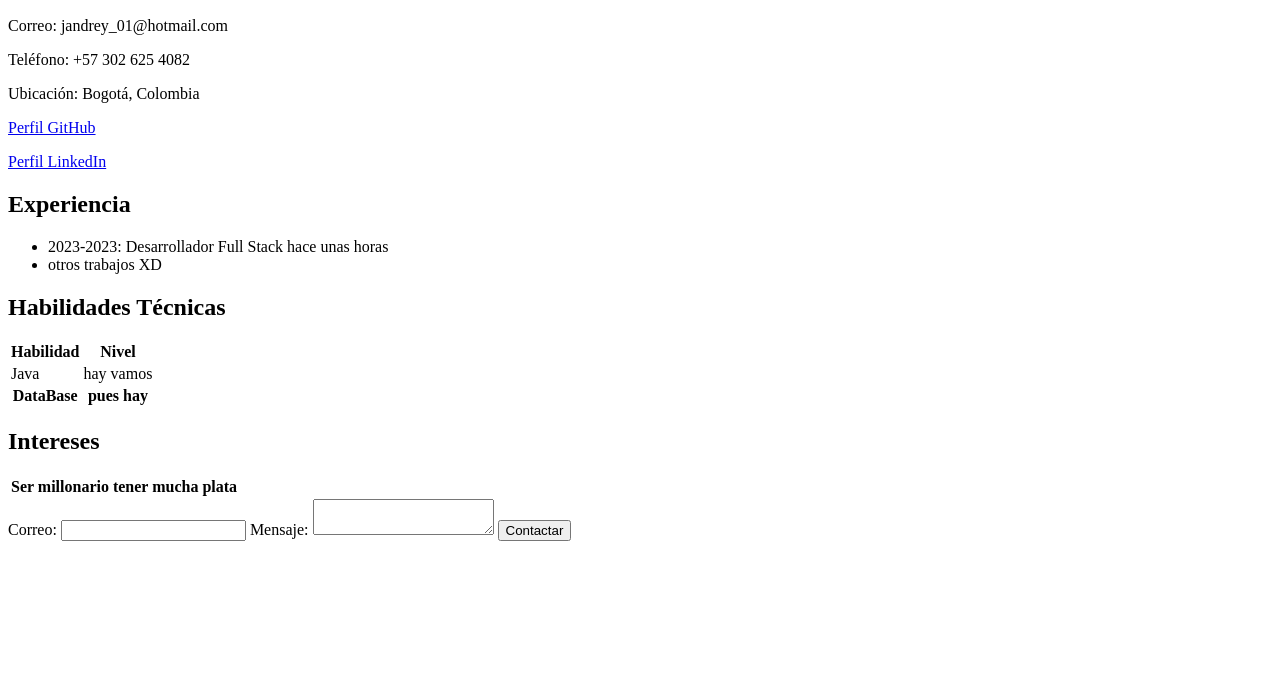
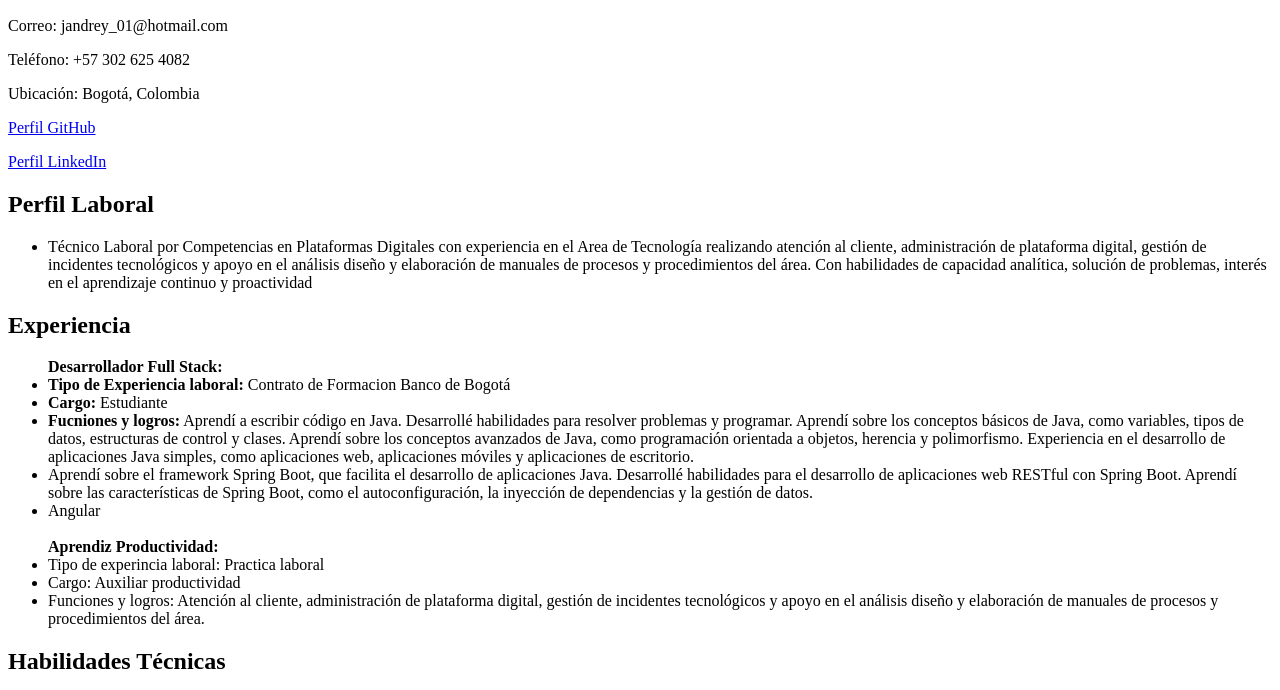
Before and after one commit to Meins2002/Proyecto_Hoja_de_Vida, a plain HTML site: page Index.html in a window 1280 px wide. Shown: the part 110-800 px from the top of the page. Drawn offline with Linux system fonts and the light colour scheme.

Commit message:
Actualización de hoja devida

```diff
--- a/Index.html
+++ b/Index.html
@@ -20,11 +20,41 @@
         </a>
     </p>
 
+    <h2>Perfil Laboral</h2>
+    <ul>
+      <li>
+        Técnico Laboral por Competencias en Plataformas Digitales con experiencia en el Area de Tecnología
+        realizando atención al cliente, administración de plataforma digital, gestión de incidentes tecnológicos y
+        apoyo en el análisis diseño y elaboración de manuales de procesos y procedimientos del área. Con habilidades
+        de capacidad analítica, solución de problemas, interés en el aprendizaje continuo y proactividad</li>
+    </ul>
     <h2>Experiencia</h2>
     <ul>
-      <li>2023-2023: Desarrollador Full Stack hace unas horas</li>
-      <li>otros trabajos XD</li>
-    </ul>
+      <th><b>Desarrollador Full Stack: </b> </th>
+      <br>
+      <li><b>Tipo de Experiencia laboral:</b> Contrato de Formacion Banco de Bogotá </li>
+      <li><b>Cargo:</b> Estudiante </li>
+      <li><b>Fucniones y logros:</b>
+        Aprendí a escribir código en Java. Desarrollé habilidades para resolver problemas y programar. Aprendí
+        sobre los conceptos básicos de Java, como variables, tipos de datos, estructuras de control y clases.
+        Aprendí sobre los conceptos avanzados de Java, como programación orientada a objetos, herencia y polimorfismo.
+        Experiencia en el desarrollo de aplicaciones Java simples, como aplicaciones web, aplicaciones móviles y
+        aplicaciones de escritorio.  </li>
+      <li> Aprendí sobre el framework Spring Boot, que facilita el desarrollo de aplicaciones Java.
+        Desarrollé habilidades para el desarrollo de aplicaciones web RESTful con Spring Boot.
+        Aprendí sobre las características de Spring Boot, como el autoconfiguración, la inyección
+        de dependencias y la gestión de datos.</li>
+      <li>Angular</li>
+      <br>
+      <th><b>Aprendiz Productividad:</b>  </th>
+      <br>
+      <li>Tipo de experincia laboral: Practica laboral  </li>
+      <li>Cargo: Auxiliar productividad  </li>
+      <li>Funciones y logros:
+        Atención al cliente, administración de plataforma digital, gestión de incidentes tecnológicos y apoyo
+        en el análisis diseño y elaboración de manuales de procesos y procedimientos del área. </li>
+
+     </ul>
 
     <h2>Habilidades Técnicas</h2>
     <table>
@@ -34,19 +64,21 @@
       </tr>
       <tr>
         <td>Java</td>
-        <td>hay vamos</td>
+        <td>Intermedio</td>
       </tr>
       <tr>
-        <th>DataBase</th>
-        <th>pues hay</th>
+        <td>DataBase</td>
+        <td>Basico</td>
       </tr>
     </table>
 
     <h2>Intereses</h2>
     <table>
       <tr>
-        <th>Ser millonario</th>
-        <th>tener mucha plata</th>
+        <th>Intereses académicos: programación</th>
+        <th>Intereses laborales: trabajar con tecnología, resolver problemas, aprender cosas nuevas</th>
+        <th>Carrera potencial: ingeniero de software</th>
+        <th>Otros intereses: musica, cilcismo, gym</th>
       </tr>
     </table>
 
```
